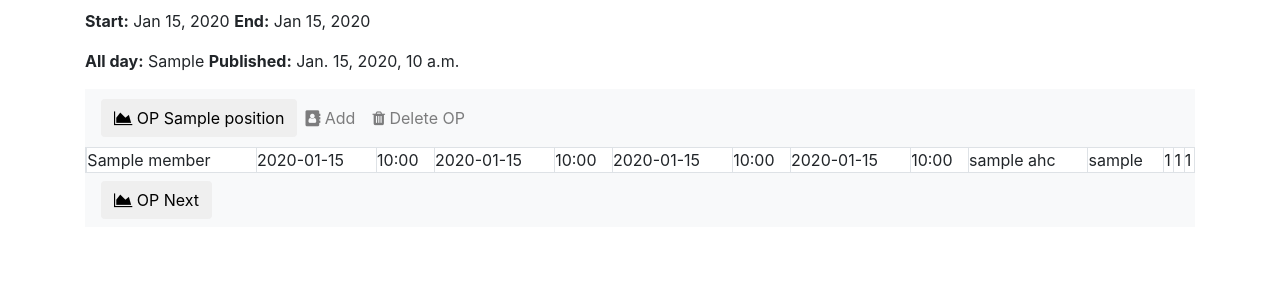
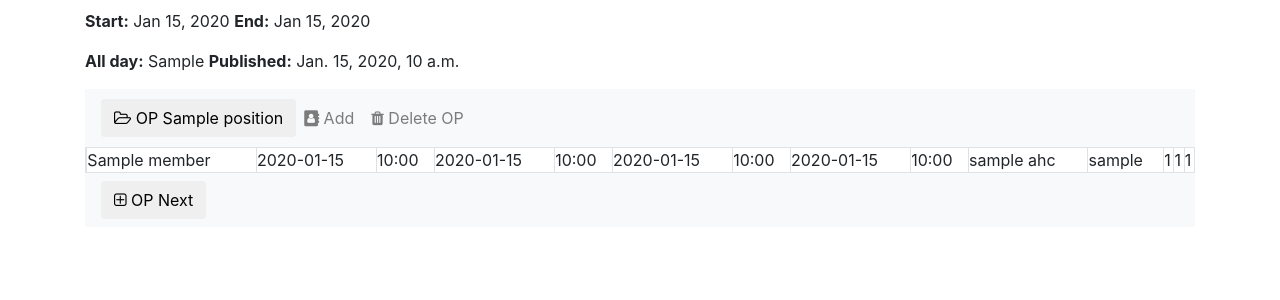
Before and after one commit to BAMRU-Tech/bamru_net, a Django app: template main/templates/event_detail.html in a window 1280 px wide. Shown: the part 287-587 px from the top of the page. Run offline with Django 3.2, Linux system fonts and the light colour scheme; the template is opened without the code that fills it: most values are stand-ins (such as "Sample title", 1, 10 or a date in 2020); some libraries are stand-ins or nearby versions.

Commit message:
Modified icons to address usability issue

```diff
--- a/main/templates/event_detail.html
+++ b/main/templates/event_detail.html
@@ -68,7 +68,7 @@
     <a name="OP{{period.position}}"></a>
     <nav class="navbar navbar-expand-md navbar-light bg-light">
       <button class="btn navbar-btn" onclick='$("#dTbl{{period.position}}_wrapper").toggle();'>
-        <i class="fa fa-area-chart"></i> OP {{period.position}}
+        <i class="fa fa-folder-open-o"></i> OP {{period.position}}
       </button>
 
       <ul class="nav navbar-nav navbar-right">
@@ -133,7 +133,7 @@
   <nav class="navbar navbar-expand-md navbar-light bg-light">
     <button class="btn navbar-btn"
             onclick="var n={{event.period_set.all.count}}+1; location.href='{% url "event_period_add" event.id %}#OP'+n">
-      <i class="fa fa-area-chart"></i> OP Next
+      <i class="fa fa-plus-square-o"></i> OP Next
     </button>
   </nav>
 
```
